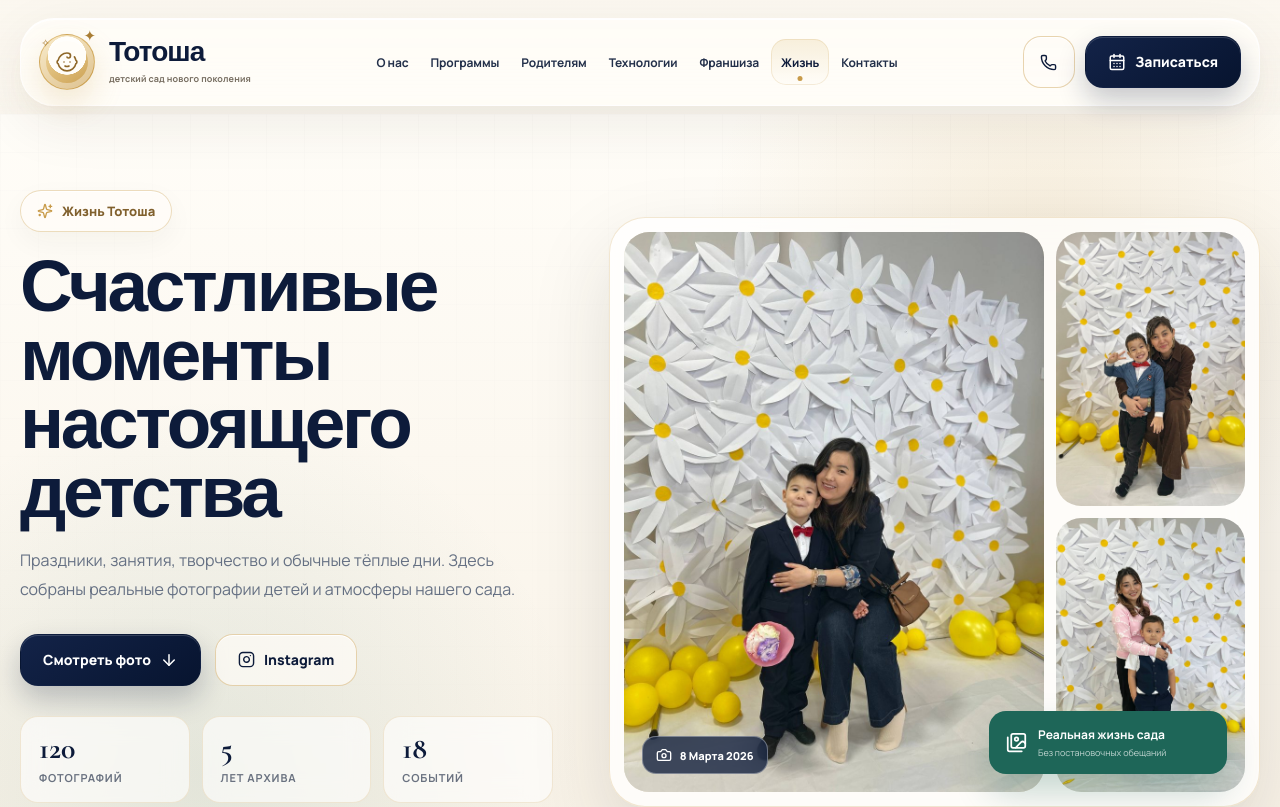
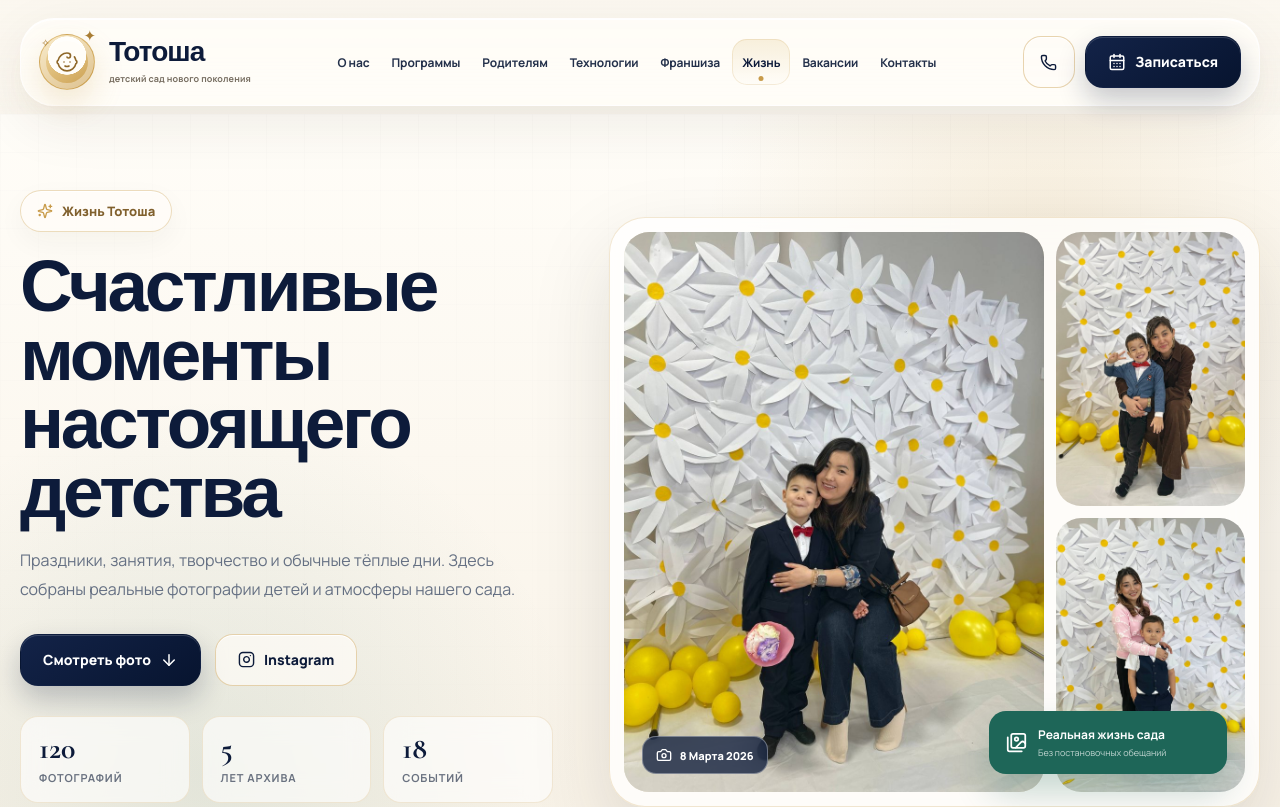
Before and after one commit to nexora-kz/totosha, a Next.js app: page /life in a window 1280 px wide. Shown: the top 807 px of the page. Built offline with nearby package versions, Linux system fonts and the light colour scheme.

Commit message:
Add vacancies to premium navigation

```diff
--- a/components/PremiumHeader.tsx
+++ b/components/PremiumHeader.tsx
@@ -1,7 +1,7 @@
 'use client';
 
 import { useState } from 'react';
-import { Baby, CalendarDays, Menu, Phone, Sparkles, X } from 'lucide-react';
+import { Baby, BriefcaseBusiness, CalendarDays, Menu, Phone, Sparkles, X } from 'lucide-react';
 import { usePathname } from 'next/navigation';
 import { TOTOSHA_CONTACTS } from '../lib/totoshaConfig';
 
@@ -12,6 +12,7 @@ const links = [
   { href: '/cabinet', label: 'Технологии' },
   { href: '/franchise', label: 'Франшиза' },
   { href: '/life', label: 'Жизнь' },
+  { href: '/vacancies', label: 'Вакансии' },
   { href: '/contacts', label: 'Контакты' },
 ] as const;
 
@@ -87,6 +88,7 @@ export function PremiumHeader() {
                 href={link.href}
                 className={pathname === link.href ? 'is-active' : undefined}
               >
+                {link.href === '/vacancies' && <BriefcaseBusiness size={16} />}
                 {link.label}
               </a>
             ))}
```
